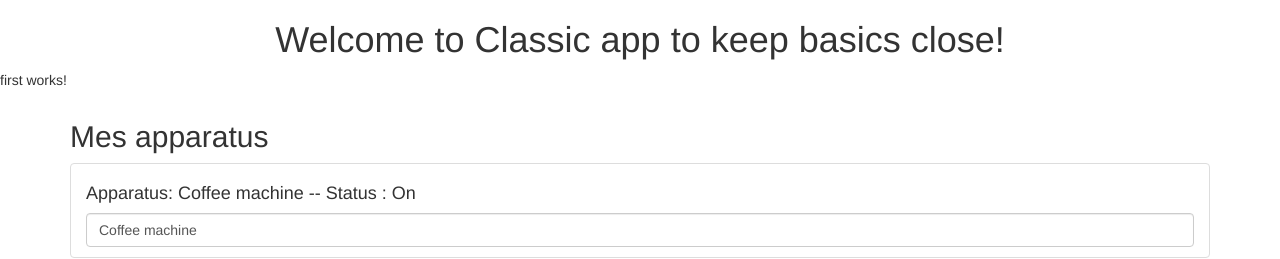
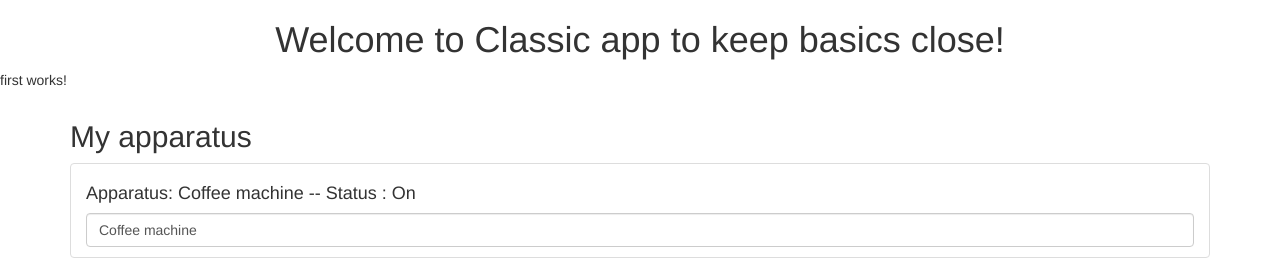
Before and after one commit to BenoitBoucounaud/angular_site, an Angular app in the folder base-site/: page /app-home/ in a window 1280 px wide. Shown: the top 259 px of the page. Built offline with nearby package versions, Linux system fonts and the light colour scheme.

Commit message:
Miss a word

```diff
--- a/base-site/src/app/home/home.component.html
+++ b/base-site/src/app/home/home.component.html
@@ -9,7 +9,7 @@
 <div class="container">
     <div class="row">
         <div class="col-xs-12">
-            <h2>Mes apparatus</h2>
+            <h2>My apparatus</h2>
             <!-- need key value here to transforms Object (or Map) into an array of key value pairs -->
             <ul class="list-group" *ngFor="let app of apparatus | keyvalue">
                 <app-apparatus apparatusName={{app.key}} apparatusStatus={{app.value}}></app-apparatus>
```
